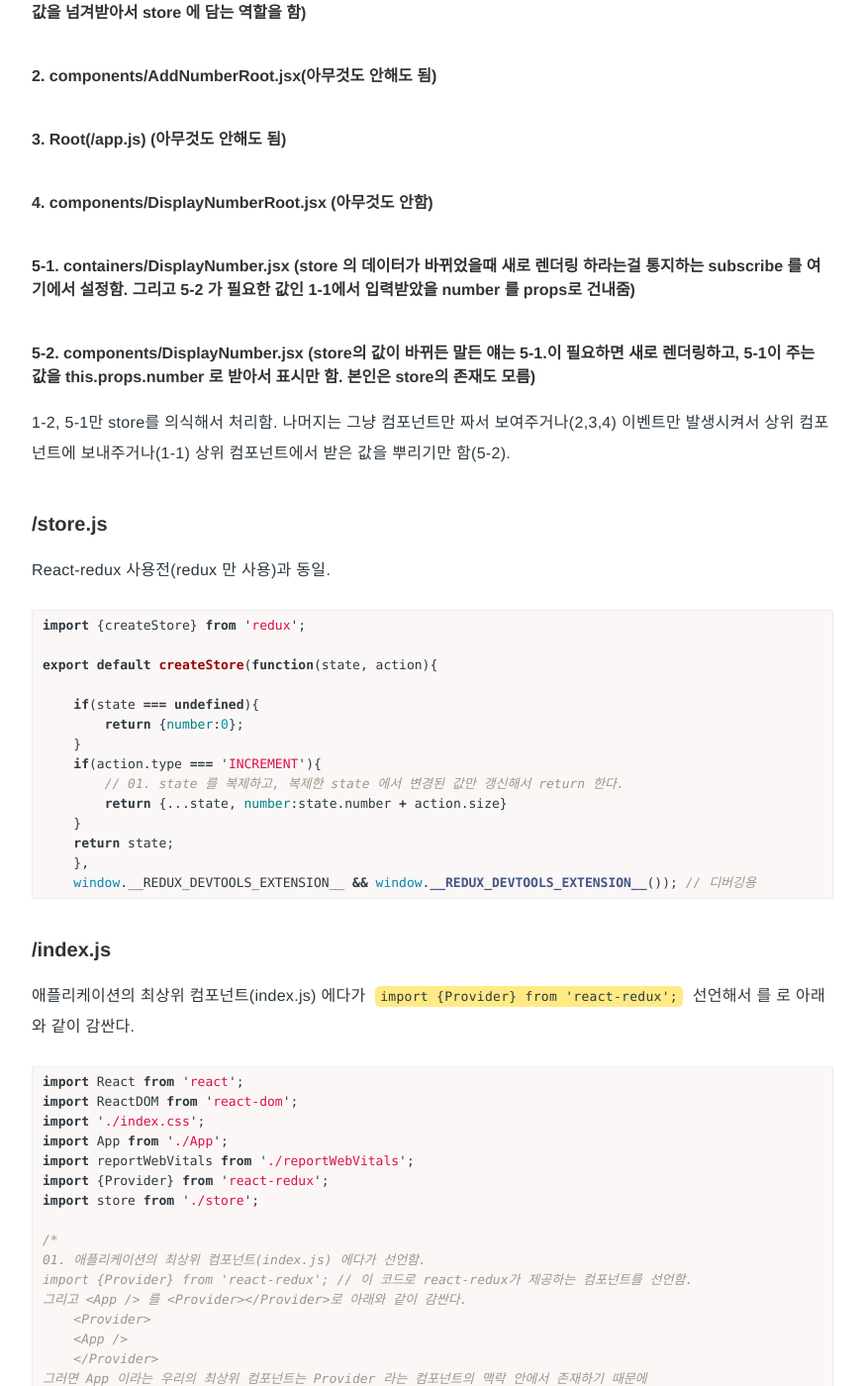
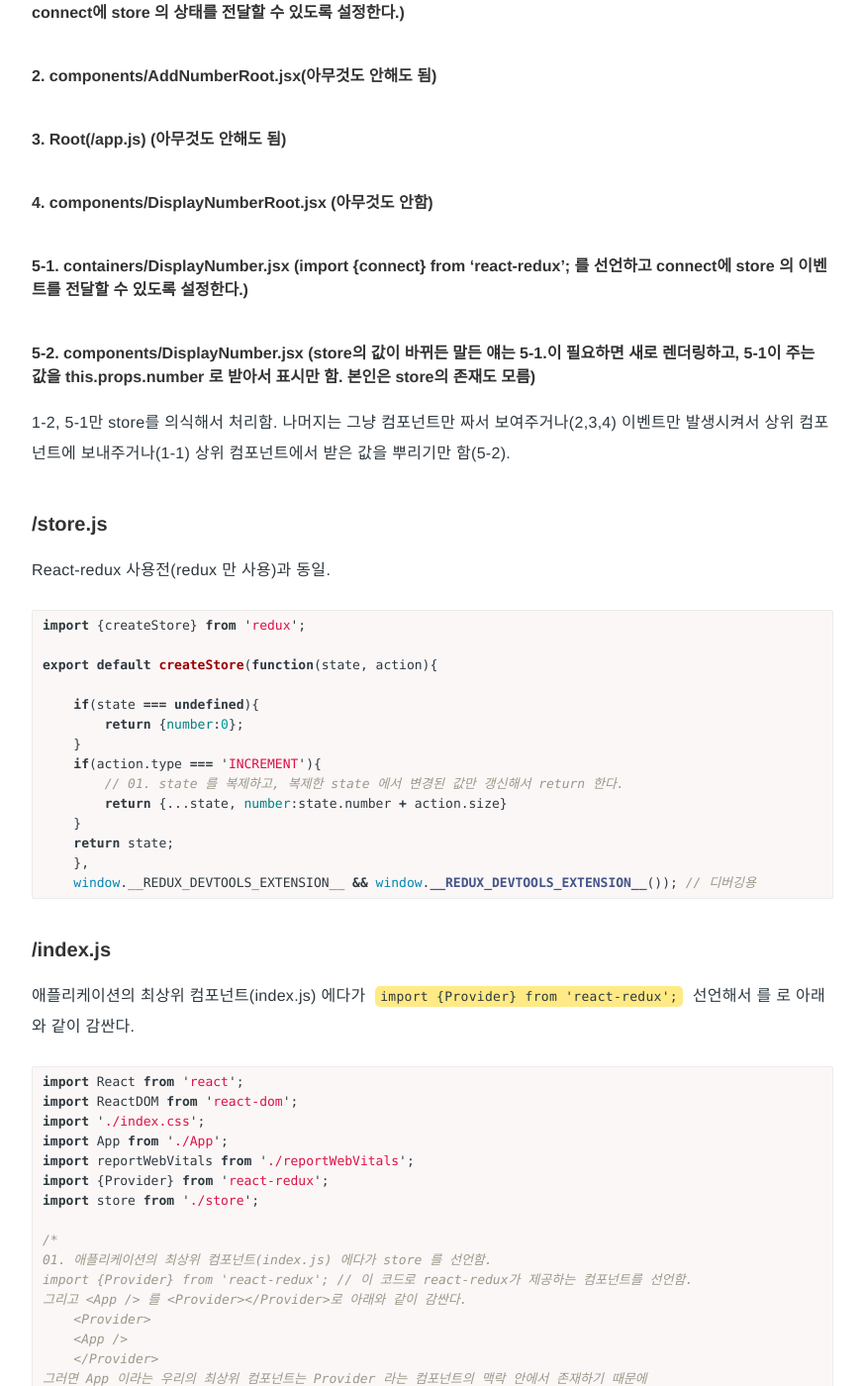
Before and after one commit to Pie001/pie001.github.io, a Jekyll site: the page built from _posts/2020-11-27-0085.md, in a window 1280 px wide and 1400 px high, scrolled down 1394 px. Shown: the whole window at 99% size, without its empty margins (203-1076 px from the left). Built offline with Jekyll 4.4.1, drawn with Linux system fonts in a browser that asks for light colours; comment, search, counter and statistics services are not loaded; some of the changed text lies outside the part shown.

Commit message:
Update 2020-11-27-0085.md

```diff
--- a/_posts/2020-11-27-0085.md
+++ b/_posts/2020-11-27-0085.md
@@ -26,11 +26,11 @@
 ![0082-001.png](/assets/images/post/0082-001.png)
 #### 0. react-redux 를 app 전체에서 사용할 수 있도록 설정함 (/index.js)
 #### 1-1. components/AddNumber.jsx(this.props.onClick 이벤트로 입력받은 number 를 return 함.
-#### 1-2. containers/addNumber.jsx(Container component) (1-1의 AddNumber.jsx에서 onClick 이벤트가 발생하면 값을 넘겨받아서 store 에 담는 역할을 함)
+#### 1-2. containers/AddNumber.jsx(Container component) (import {connect} from 'react-redux'; 를 선언하고 connect에 store 의 상태를 전달할 수 있도록 설정한다.)
 #### 2. components/AddNumberRoot.jsx(아무것도 안해도 됨)
 #### 3. Root(/app.js) (아무것도 안해도 됨)
 #### 4. components/DisplayNumberRoot.jsx (아무것도 안함)
-#### 5-1. containers/DisplayNumber.jsx (store 의 데이터가 바뀌었을때 새로 렌더링 하라는걸 통지하는 subscribe 를 여기에서 설정함. 그리고 5-2 가 필요한 값인 1-1에서 입력받았을 number 를 props로 건내줌)
+#### 5-1. containers/DisplayNumber.jsx (import {connect} from 'react-redux'; 를 선언하고 connect에 store 의 이벤트를 전달할 수 있도록 설정한다.)
 #### 5-2. components/DisplayNumber.jsx (store의 값이 바뀌든 말든 얘는 5-1.이 필요하면 새로 렌더링하고, 5-1이 주는 값을 this.props.number 로 받아서 표시만 함. 본인은 store의 존재도 모름)
 
 1-2, 5-1만 store를 의식해서 처리함. 나머지는 그냥 컴포넌트만 짜서 보여주거나(2,3,4) 이벤트만 발생시켜서 상위 컴포넌트에 보내주거나(1-1) 상위 컴포넌트에서 받은 값을 뿌리기만 함(5-2).
@@ -66,7 +66,7 @@
 import store from './store';
 
 /*
-01. 애플리케이션의 최상위 컴포넌트(index.js) 에다가 선언함.
+01. 애플리케이션의 최상위 컴포넌트(index.js) 에다가 store 를 선언함.
 import {Provider} from 'react-redux'; // 이 코드로 react-redux가 제공하는 컴포넌트를 선언함.
 그리고 <App /> 를 <Provider></Provider>로 아래와 같이 감싼다.
     <Provider>
```
